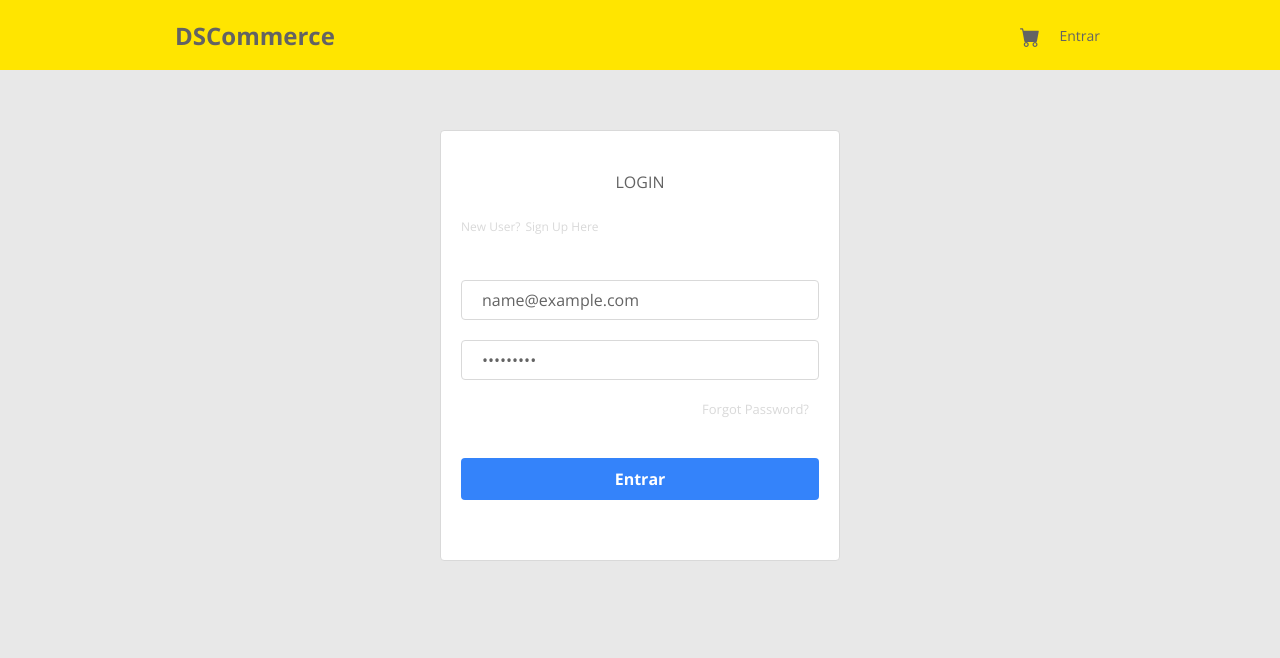
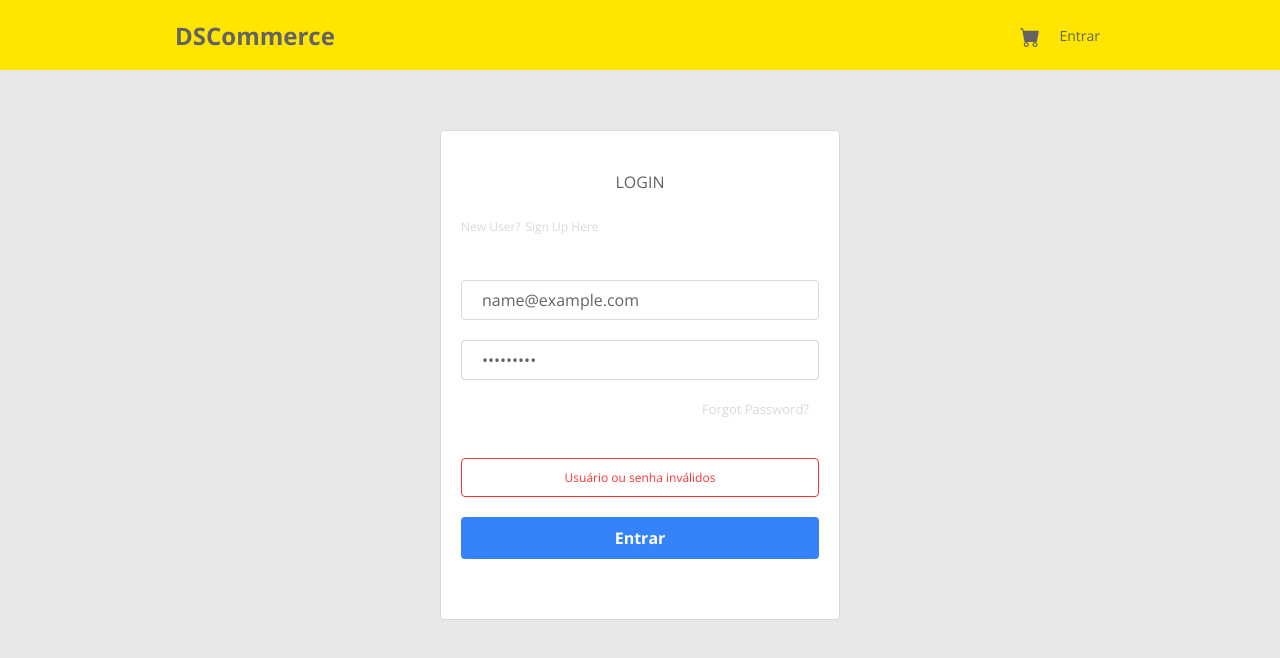
Before and after one commit to JonasRF/DSCommerce-Frontend, a React (Vite) app: page /login in a window 1280 px wide. Both pictures are taken after typing "name@example.com", "Sample123" into the empty fields and a click on the button "Entrar". Shown: the top 658 px of the page. Built offline with nearby package versions, Linux system fonts and the light colour scheme; no server answers.

Commit message:
Login forms global message

```diff
--- a/src/index.css
+++ b/src/index.css
@@ -365,6 +365,18 @@
   display: none;
 }
 
+.dsc-form-global-error {
+  border: 1px solid var(--dsc-color-error);
+  border-radius: 4px;
+  font-size: 12px;
+  width: 100%;
+  padding: 10px;
+  margin-bottom: 20px;
+  display: flex;
+  justify-content: center;
+  color: var(--dsc-color-error);
+}
+
 .dsc-form-select-container {
   padding: unset;
 }
--- a/src/routes/ClientHome/Login/index.tsx
+++ b/src/routes/ClientHome/Login/index.tsx
@@ -12,6 +12,8 @@
     const { setContextTokenPayload } = useContext(ContextToken);
 
     const navigate = useNavigate();
+
+    const [submitResponseFail, setSubmitResponseFail] = useState(false);
 
     const [formData, setFormData] = useState<any>({
         username: {
@@ -36,14 +38,24 @@
 
     function handleSubmit(event: any) {
         event.preventDefault();
+
+        setSubmitResponseFail(false);
+
+        const formDataValidated = forms.dirtyAndValidateAll(formData);
+
+        if (forms.hasAnyInvalid(formDataValidated)) {
+           setFormData(formDataValidated);
+           return;
+        }
+
         authService.loginRequest(forms.toValue(formData))
             .then(response => {
                 authService.saveAccessToken(response.data.access_token);
                 setContextTokenPayload(authService.getAccessTokenPayload());
                 navigate("/cart");
             })
-            .catch(error => {
-                console.log("Erro de login", error);
+            .catch(()=> {
+                setSubmitResponseFail(true);
             });
     }
 
@@ -89,7 +101,12 @@
                                 </Link>
                             </div>
                         </div>
-
+                        {
+                            submitResponseFail &&
+                            <div className="dsc-form-global-error">
+                                Usuário ou senha inválidos
+                            </div>
+                        }
                         <div className="dsc-login-form-buttons dsc-mt20">
                             <button type="submit" className="dsc-btn dsc-btn-blue">Entrar</button>
                         </div>
```
